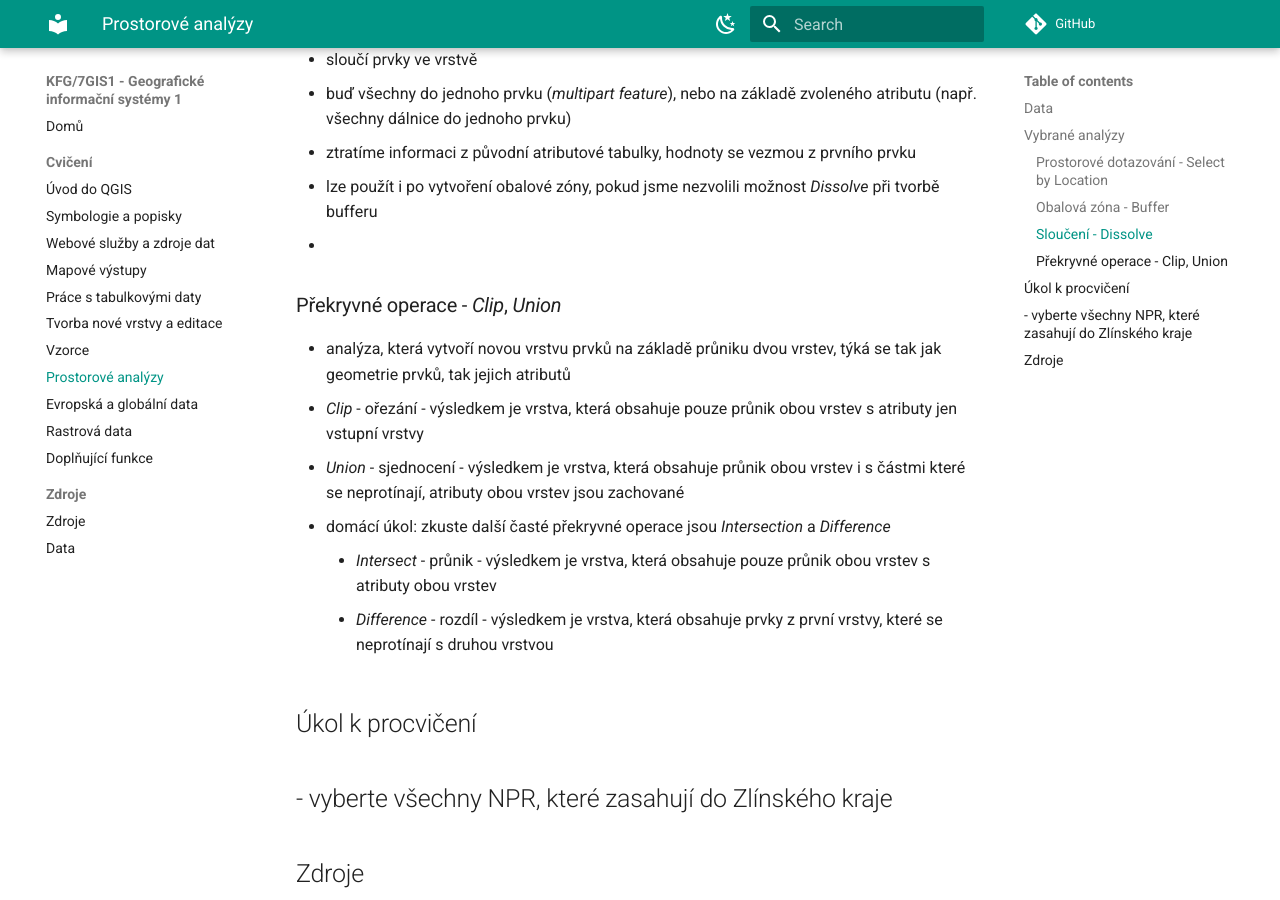
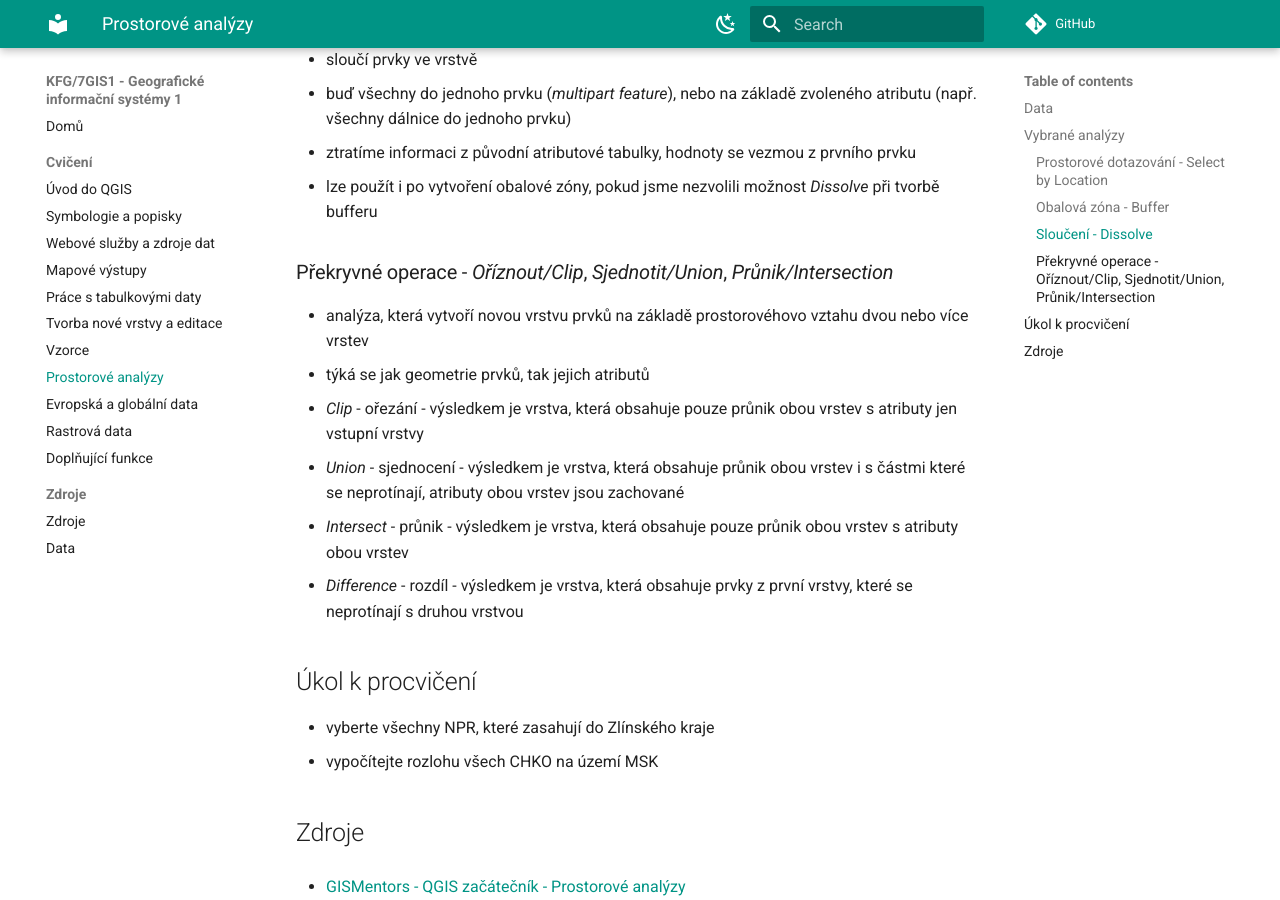
Before and after one commit to kalab-oto/7GIS1, an MkDocs documentation site: the page built from docs/analyza.md, in a window 1280 px wide and 900 px high, scrolled down 1209 px. Built offline with MkDocs 1.6.1 and Material for MkDocs 9.7.7, drawn with Linux system fonts in a browser that asks for light colours; comment, search, counter and statistics services are not loaded.

Commit message:
docs: analysis

```diff
--- a/docs/analyza.md
+++ b/docs/analyza.md
@@ -7,7 +7,7 @@
 
 ## Vybrané analýzy
 - všechny vybrané analýzy jsou dostupné v menu *Vektor -> Geoprocessing tools*, nebo v *Processing Toolbox*
--  lze spustit na všechny prvky ve vrstvě, nebo jen na ty vybrané
+- lze spustit na všechny prvky ve vrstvě, nebo jen na ty vybrané
 
 ### Prostorové dotazování - *Select by Location*
 - funkce výběru, která vybere prvky v jedné vrstvě na základě zvolené prostorové interkace s prvky v jiné vrstvě
@@ -29,19 +29,19 @@
 - buď všechny do jednoho prvku (*multipart feature*), nebo na základě zvoleného atributu (např. všechny dálnice do jednoho prvku)
 - ztratíme informaci z původní atributové tabulky, hodnoty se vezmou z prvního prvku
 - lze použít i po vytvoření obalové zóny, pokud jsme nezvolili možnost *Dissolve* při tvorbě bufferu
--
 
-### Překryvné operace - *Clip*, *Union*
-- analýza, která vytvoří novou vrstvu prvků na základě průniku dvou vrstev, týká se tak jak geometrie prvků, tak jejich atributů
+### Překryvné operace - *Oříznout/Clip*, *Sjednotit/Union*, *Průnik/Intersection*
+- analýza, která vytvoří novou vrstvu prvků na základě prostorovéhovo vztahu dvou nebo více vrstev
+- týká se jak geometrie prvků, tak jejich atributů
 - *Clip* - ořezání - výsledkem je vrstva, která obsahuje pouze průnik obou vrstev s atributy jen vstupní vrstvy
 - *Union* - sjednocení  - výsledkem je vrstva, která obsahuje průnik obou vrstev i s částmi které se neprotínají, atributy obou vrstev jsou zachované
-- domácí úkol: zkuste další časté překryvné operace jsou *Intersection* a *Difference*
-    - *Intersect* - průnik - výsledkem je vrstva, která obsahuje pouze průnik obou vrstev s atributy obou vrstev
-    - *Difference* - rozdíl - výsledkem je vrstva, která obsahuje prvky z první vrstvy, které se neprotínají s druhou vrstvou
+- *Intersect* - průnik - výsledkem je vrstva, která obsahuje pouze průnik obou vrstev s atributy obou vrstev
+- *Difference* - rozdíl - výsledkem je vrstva, která obsahuje prvky z první vrstvy, které se neprotínají s druhou vrstvou
 
 ## Úkol k procvičení
 - vyberte všechny NPR, které zasahují do Zlínského kraje
--
+- vypočítejte rozlohu všech CHKO na území MSK
+
 ## Zdroje
 
 - [GISMentors - QGIS začátečník - Prostorové analýzy](https://gismentors.github.io/qgis-zacatecnik/vektorova_data/prostorove_analyzy.html)
```
